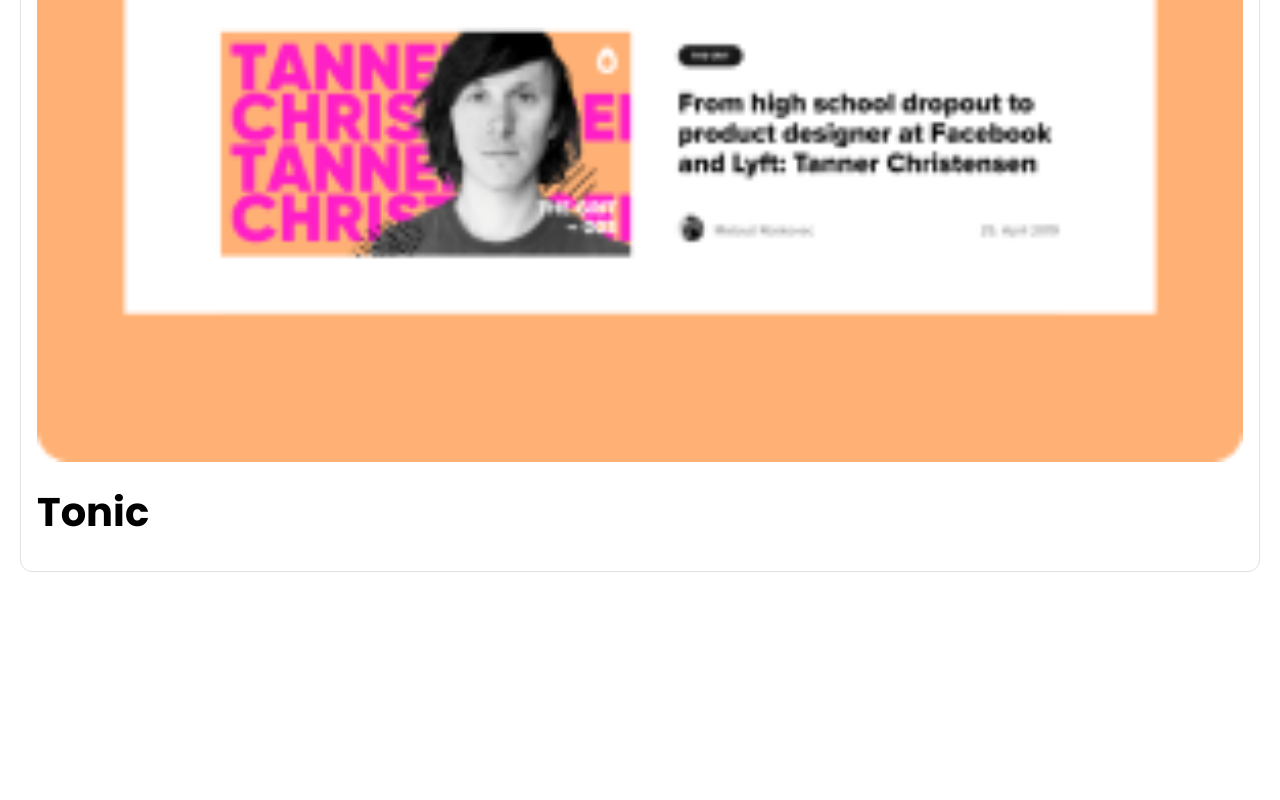
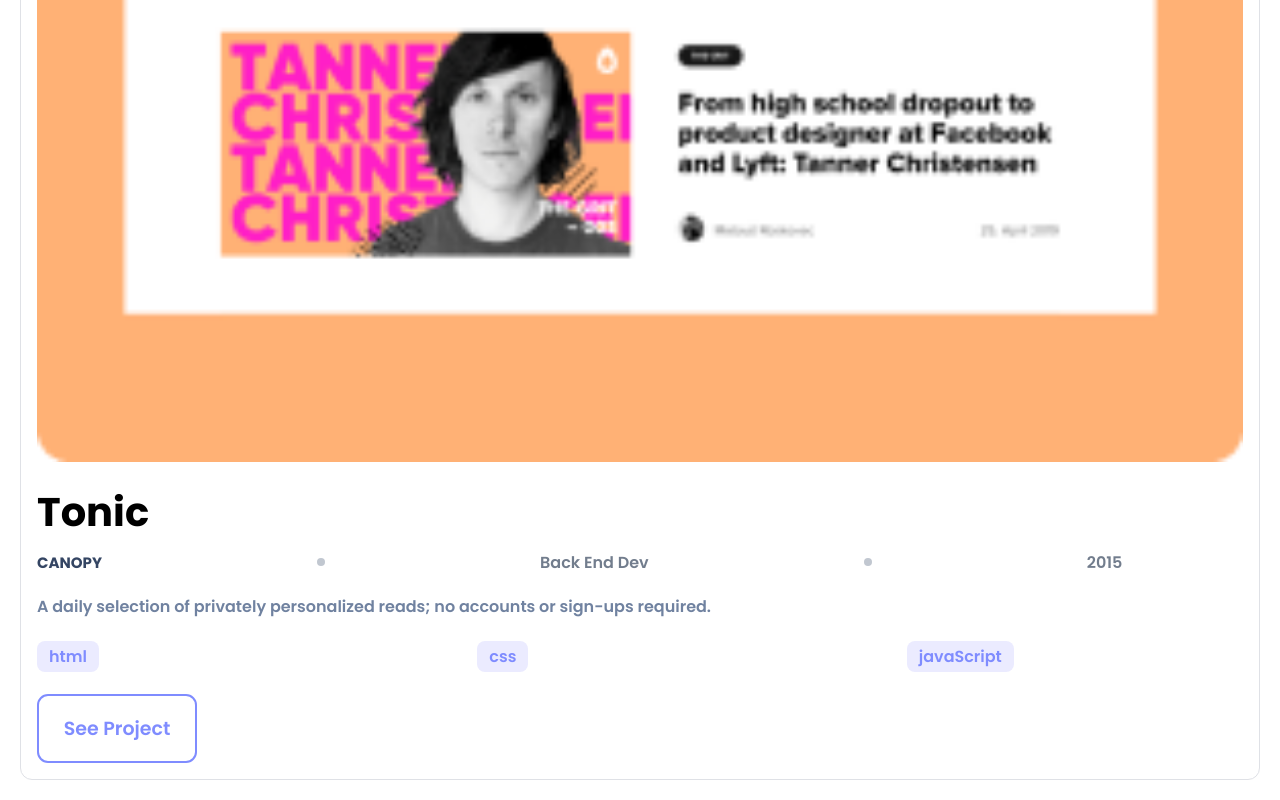
Before and after one commit to quavo19/Portfolio, a website: page index.html in a window 1280 px wide. Shown: the part 2265-3065 px from the top of the page. Before the commit the page ends 2857 px from the top, so only its background shows below. Drawn offline with Linux system fonts and the light colour scheme.

Commit message:
remove markup and duplicate markup for first header

```diff
--- a/index.html
+++ b/index.html
@@ -113,10 +113,43 @@
 
                  <header class="tonic">
                     <div class="col-1"> <img src="img/tonic.png" alt=""></div>
-                    <div class="greet">
-                        <h1 class="name">Tonic</h1>
-                   </div>
-                 </header>
+                         <div class="greet">
+                              <h1 class="name">Tonic</h1>
+                         </div>
+                    <div class="col-2">
+                        <div class="canopy" ><h1>CANOPY</h1></div>
+                             <div class="light">
+                                     <span class="dot"></span>
+                             </div>
+                             <div class="light">
+                                     <h1 class="row">Back End Dev</h1>
+                             </div>
+                             <div class="light">
+                                     <span class="dot"></span>
+                             </div>
+                             <div class="light">
+                                     <h1 class="row">2015</h1>
+                             </div>
+                    </div>
+                    <div class="col-3">
+                     <p class="dos">A daily selection of privately personalized reads; no accounts or sign-ups required.</p>
+                    </div>
+                    <div class="col-4">
+                         <ul class="skill">
+                             <li><a href="">html</a></li>
+                             <li><a href="">css</a></li>
+                             <li><a href="">javaScript</a></li>
+                         </ul>
+
+                    </div> <br>
+                    <div class="col-5">
+                         <a href="#"><div class="btn">
+                             See Project
+                         </div></a>
+                    </div>
+              </header>
+
+
 
           </section>
 
```
